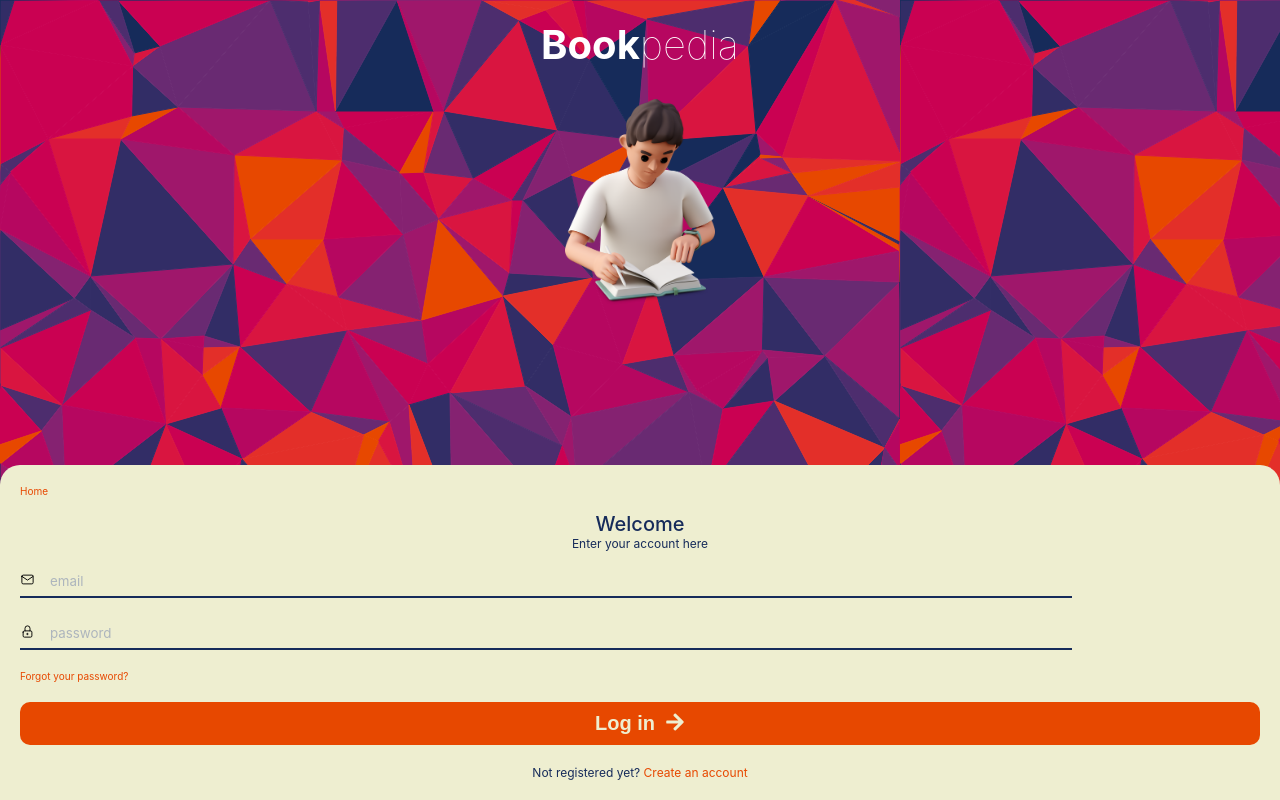
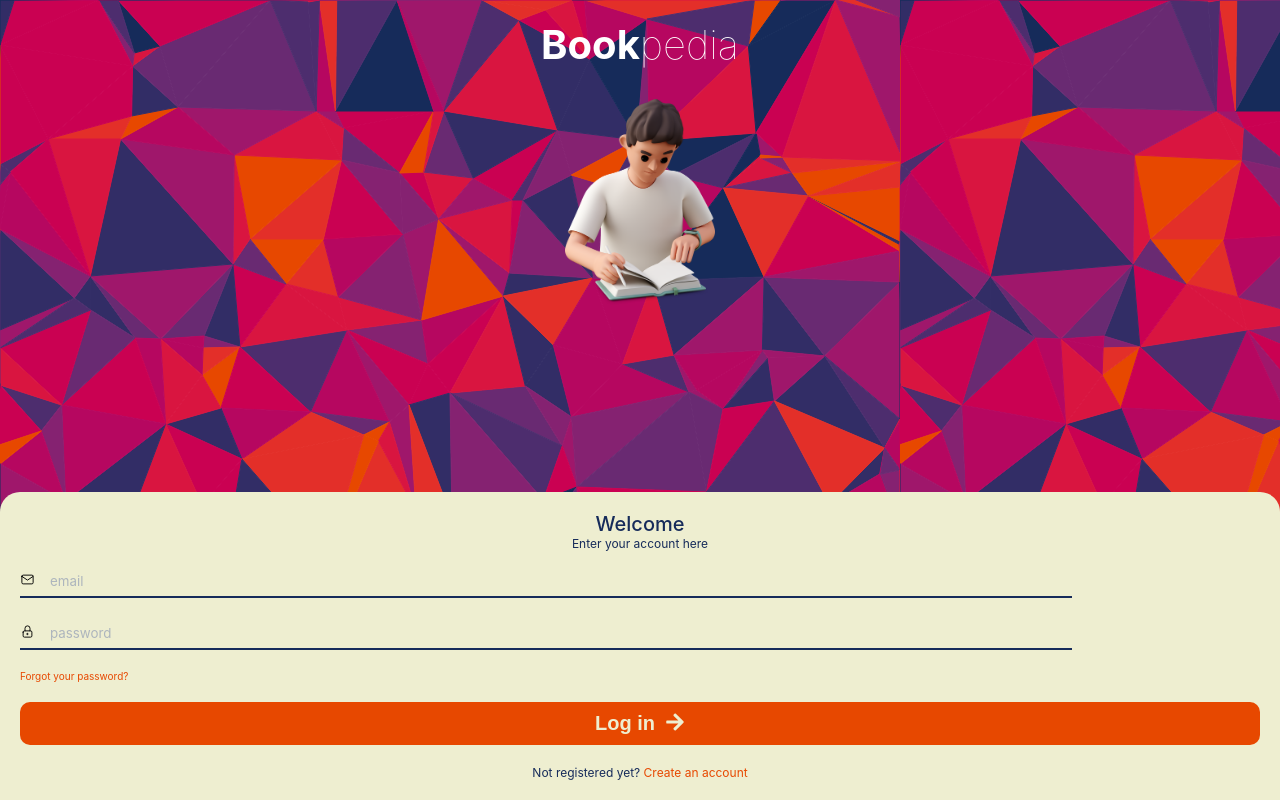
Before and after one commit to mariacidoncha/E-commerce, a React (Vite) app: page / in a window 1280 px wide. Built offline with nearby package versions, Linux system fonts and the light colour scheme.

Commit message:
clean imports

```diff
--- a/src/pages/Login/index.tsx
+++ b/src/pages/Login/index.tsx
@@ -10,7 +10,7 @@ import {
   setErrorInput,
   setSuccessInput,
 } from '../../utils';
-import { Link, useNavigate } from 'react-router-dom';
+import { useNavigate } from 'react-router-dom';
 
 export function Login() {
   const [email, setEmail] = useState('');
@@ -64,7 +64,6 @@ export function Login() {
         <img src="/resources/login-img.png" alt="Login image" />
       </section>
       <section className="login-account">
-        <Link to="/home">Home</Link>
         <div>
           <h2>Welcome</h2>
           <p>Enter your account here</p>
```
